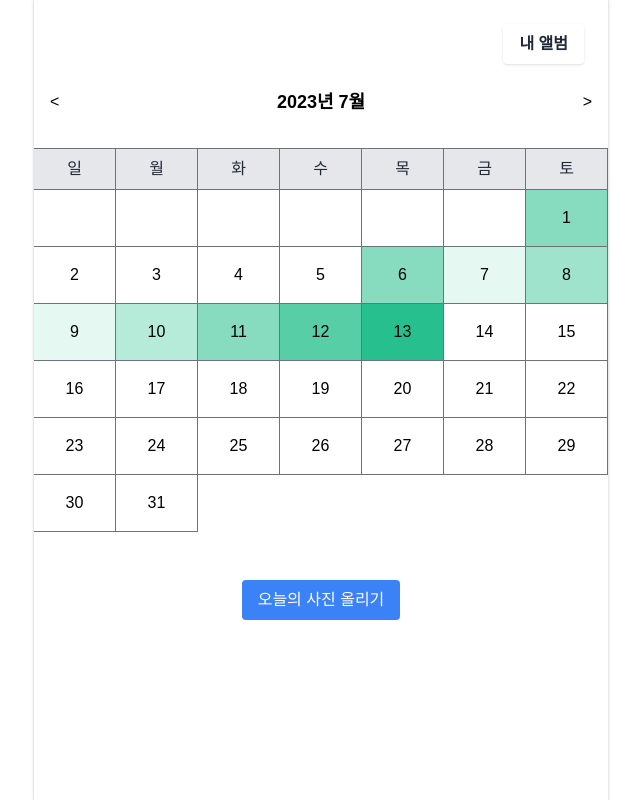
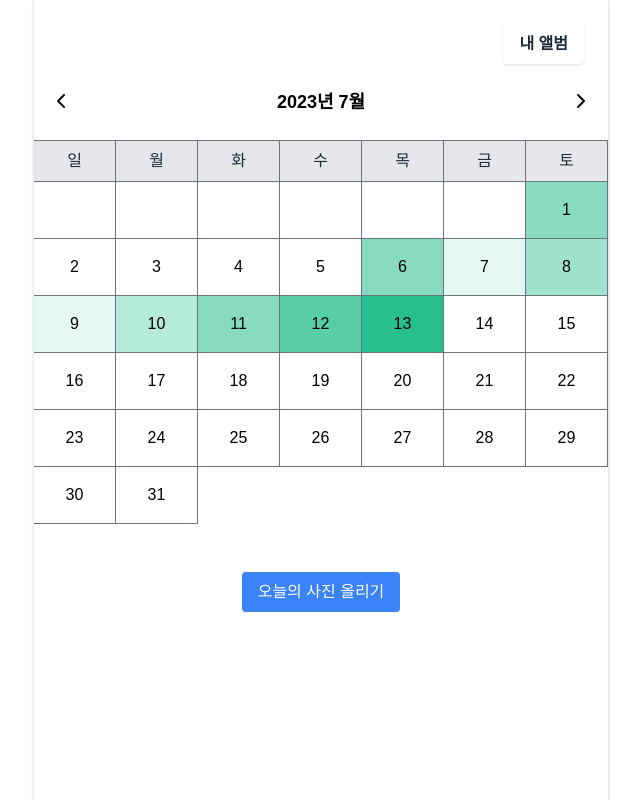
Before and after one commit to Leets-Official/MemoriesSquare-FE, a SvelteKit app: page / in a window 1280 px wide. Shown: the whole page, without its empty margins (319-959 px from the left). Built offline with nearby package versions, Linux system fonts and the light colour scheme; a web font is replaced by a local one.

Commit message:
calendar grid fix

```diff
--- a/src/pages/calendarPage/calendar/Calendar.svelte
+++ b/src/pages/calendarPage/calendar/Calendar.svelte
@@ -116,12 +116,21 @@
 </script>
 
 <div class="calendar">
-  <div class="header flex items-center justify-between mb-8 mt-8">
-    <button class="px-4" on:click={previousMonth}>{'<'}</button>
+  <div class="header flex items-center justify-between my-6">
+    <div class="h-6 w-6 flex items-center justify-center mx-4">
+      <button class="h-6 w-6 rounded" on:click={previousMonth}
+        ><i class="fa-solid fa-chevron-left" /></button
+      >
+    </div>
+
     <h2 class="text-lg font-semibold">
       {currentDate.getFullYear()}년 {currentDate.getMonth() + 1}월
     </h2>
-    <button class="px-4" on:click={nextMonth}>{'>'}</button>
+    <div class="h-6 w-6 flex items-center justify-center mx-4">
+      <button class="h-6 w-6 rounded" on:click={nextMonth}
+        ><i class="fa-solid fa-chevron-right" /></button
+      >
+    </div>
   </div>
 
   <div class="weekDays grid grid-cols-7">
```
